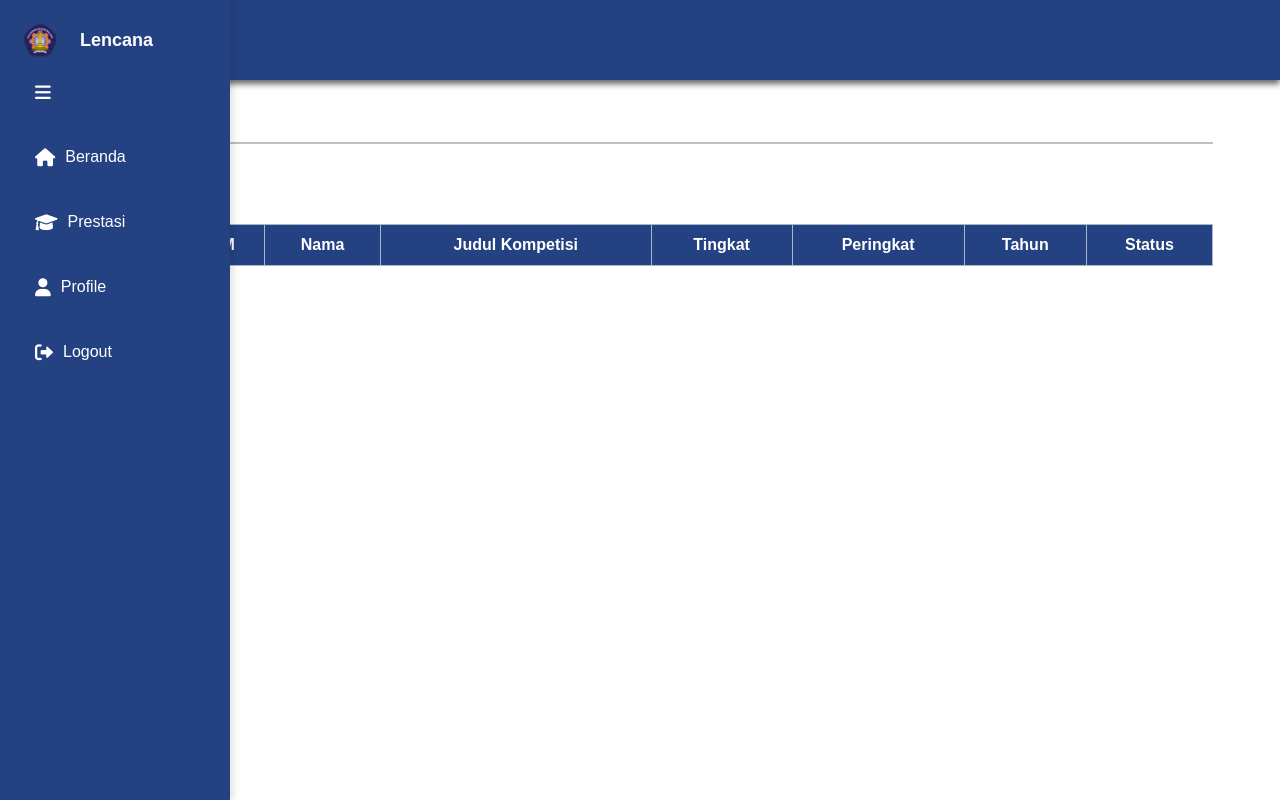
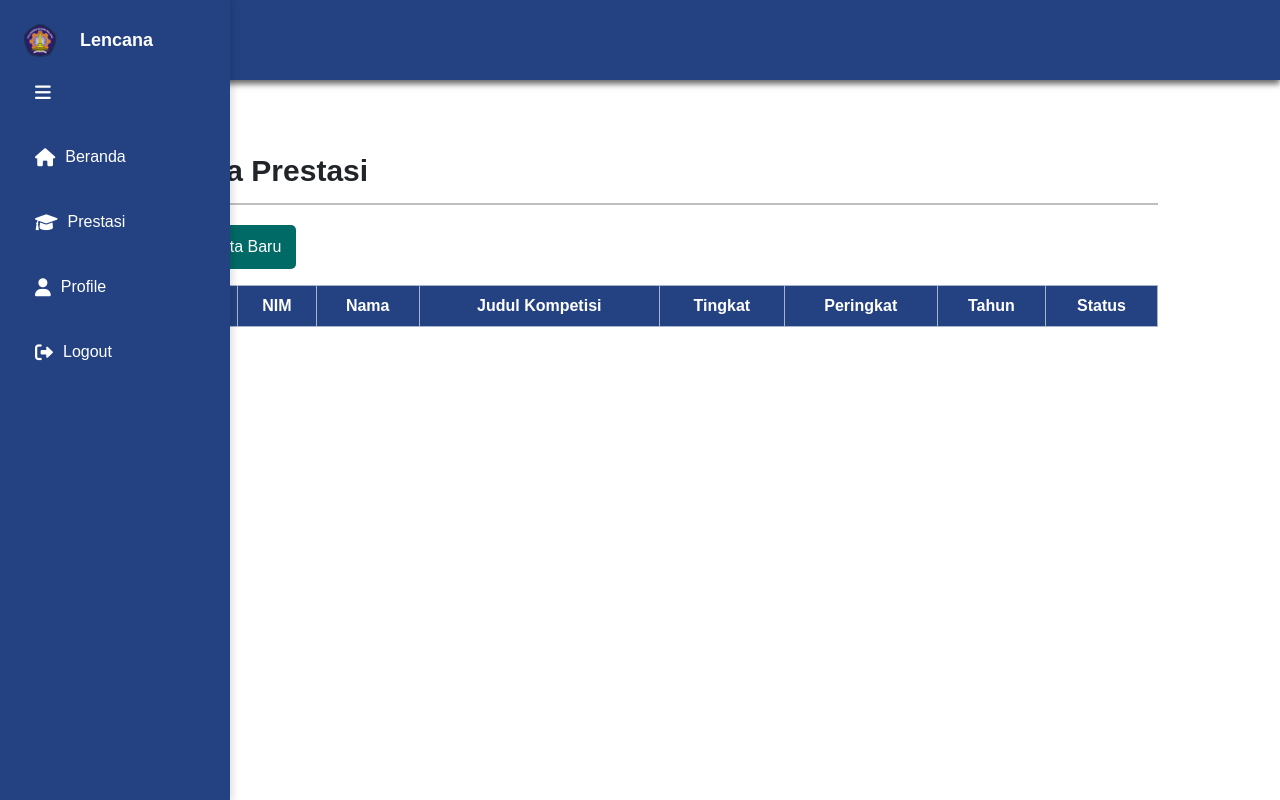
Before and after one commit to Roihanafh/PBL_KEL4, a PHP site: page /public/indexmhs.php?page=prestasi in a window 1280 px wide. Run offline with PHP 8.4, Linux system fonts and the light colour scheme; the visitor is signed in with stand-in values (Sample User, id 1); lists and menus that the app fills with data are empty.

Commit message:
perbaiki riwayat

```diff
--- a/assets/style3.css
+++ b/assets/style3.css
@@ -312,7 +312,18 @@
     margin-bottom: -10px;
 }
 
-
+.riwayat {
+    padding: 20px;
+    margin-top: 30px;
+    margin-left: 50px;
+    margin-right: 35px;
+}
+.riwayat p {
+    font-size: 30px;
+    font-weight: bold;
+    padding-left: 6px;
+    margin-bottom: -10px;
+}
 
 
 
```
